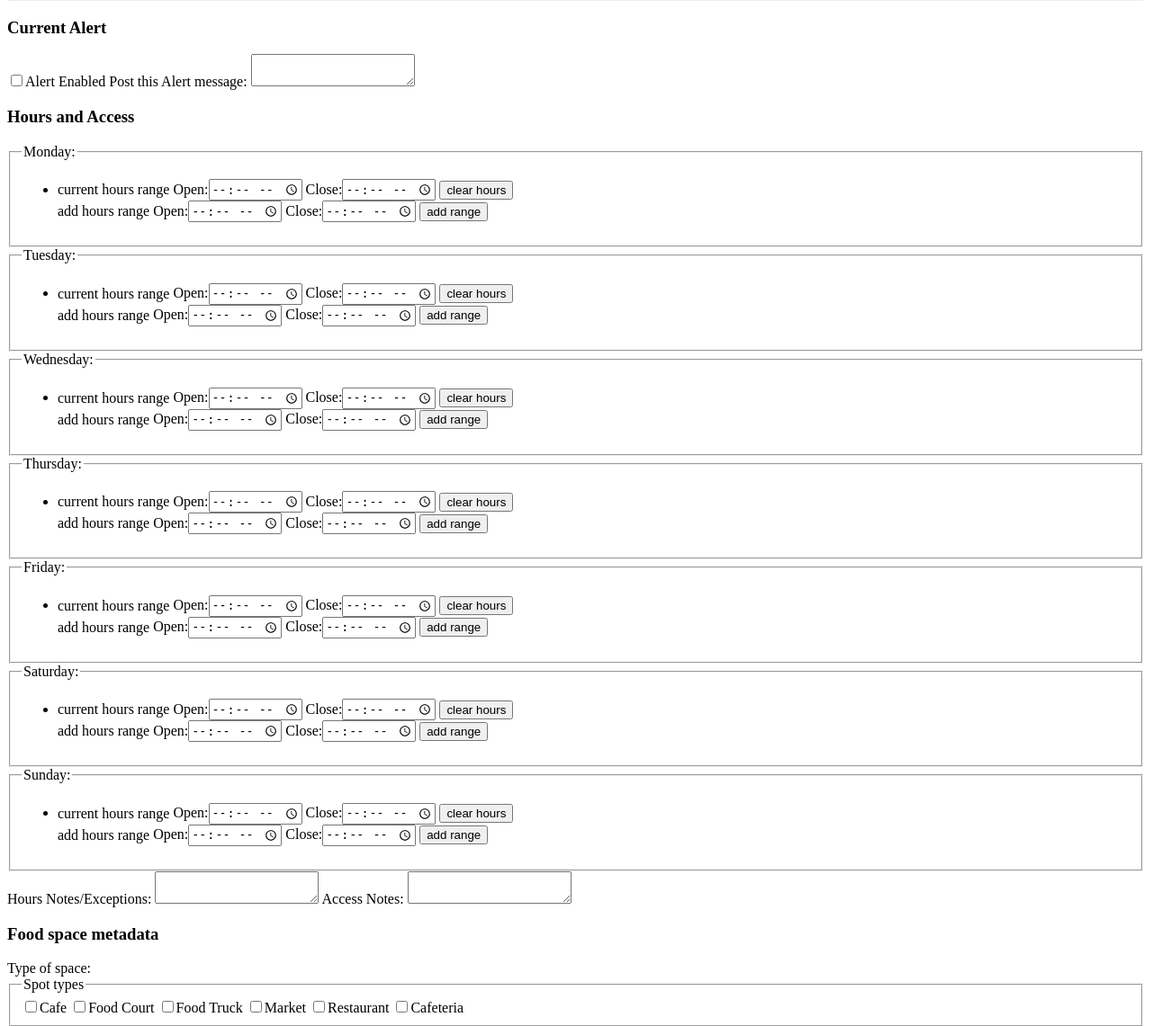
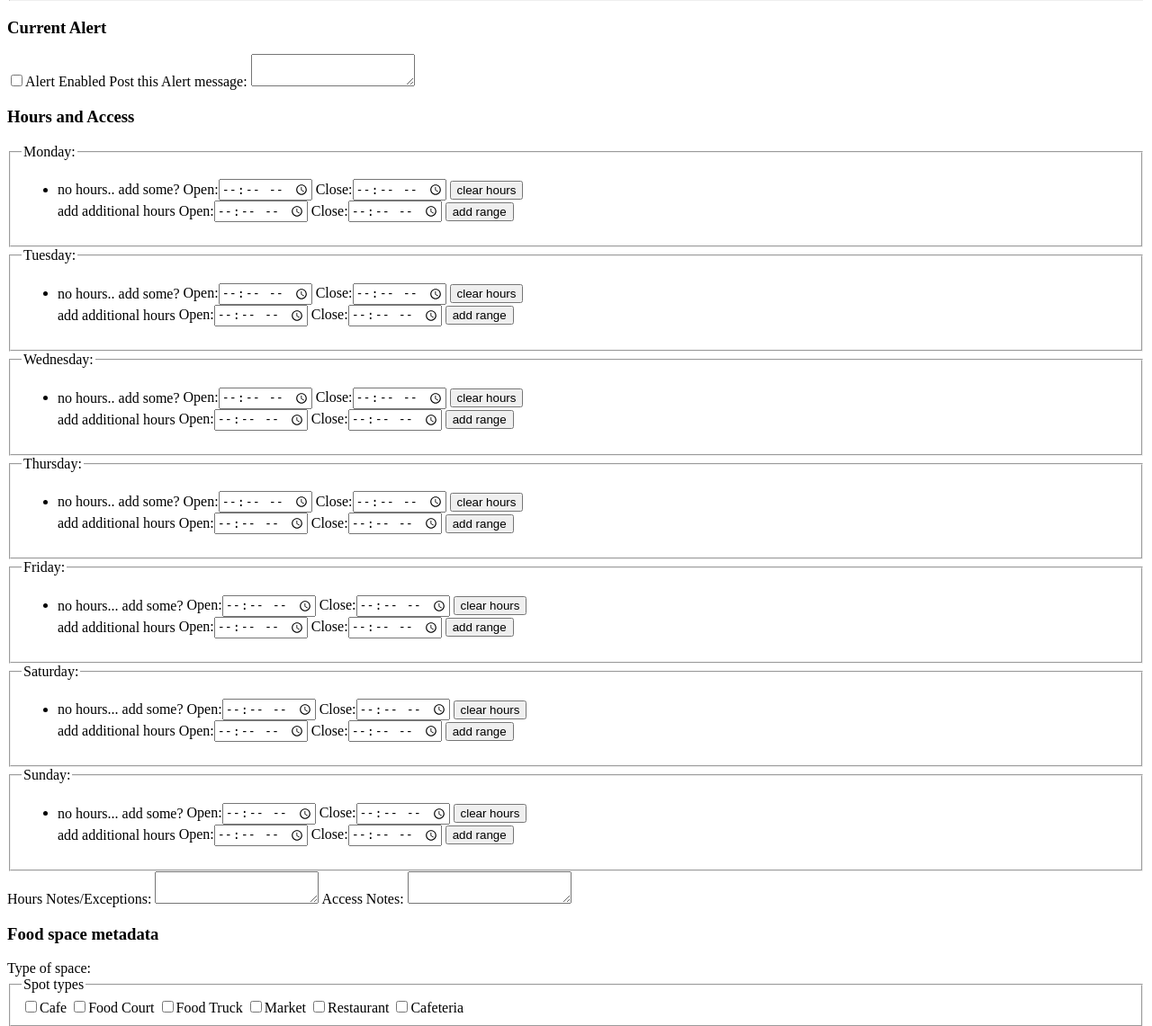
Before and after one commit to uw-it-aca/scout-manager, a Django app: template scout_manager/templates/scout_manager/spaces_edit.html in a window 1280 px wide. Shown: the part 596-1737 px from the top of the page at 90% size. Run offline with Django 3.2, Linux system fonts and the light colour scheme; the template is opened without the code that fills it, so the values that code supplies are empty; some libraries are stand-ins or nearby versions.

Commit message:
Updates hours input text.

```diff
--- a/scout_manager/templates/scout_manager/spaces_edit.html
+++ b/scout_manager/templates/scout_manager/spaces_edit.html
@@ -135,18 +135,19 @@
         <ul>
             <li class="flex-container">
                 <div class="flex-item">
-                    current hours range
                     {% for hours in spot.hours.monday %}
+                    current hours
                     <label for="">Open:<input type="time" name="" value="{{ hours.0|time:"H:i"}}" /></label>
                     <label for="">Close:<input type="time" name="" value="{{ hours.1|time:"H:i" }}" /></label>
                     {% empty %}
+                    no hours.. add some?
                     <label for="">Open:<input type="time" name="" value="" /></label>
                     <label for="">Close:<input type="time" name="" value="" /></label>
                     {% endfor %}
                     <input type="button" value="clear hours" title="clear hours" class="mgr-clear-hours">
                 </div>
                 <div class="scope flex-item">
-                    add hours range
+                    add additional hours
                     <label for="">Open:<input type="time" name="" value="" /></label>
                     <label for="">Close:<input type="time" name="" value="" /></label>
                     <input type="button" value="add range" title="add range" class="scope">
@@ -160,18 +161,19 @@
         <ul>
             <li class="flex-container">
                 <div class="flex-item">
-                    current hours range
                     {% for hours in spot.hours.tuesday %}
+                    current hours
                     <label for="">Open:<input type="time" name="" value="{{ hours.0|time:"H:i"}}" /></label>
                     <label for="">Close:<input type="time" name="" value="{{ hours.1|time:"H:i" }}" /></label>
                     {% empty %}
+                    no hours.. add some?
                     <label for="">Open:<input type="time" name="" value="" /></label>
                     <label for="">Close:<input type="time" name="" value="" /></label>
                     {% endfor %}
                     <input type="button" value="clear hours" title="clear hours" class="mgr-clear-hours">
                 </div>
                 <div class="scope flex-item">
-                    add hours range
+                    add additional hours
                     <label for="">Open:<input type="time" name="" value="" /></label>
                     <label for="">Close:<input type="time" name="" value="" /></label>
                     <input type="button" value="add range" title="add range" class="scope">
@@ -185,18 +187,19 @@
         <ul>
             <li class="flex-container">
                 <div class="flex-item">
-                    current hours range
                     {% for hours in spot.hours.wednesday %}
+                    current hours
                     <label for="">Open:<input type="time" name="" value="{{ hours.0|time:"H:i"}}" /></label>
                     <label for="">Close:<input type="time" name="" value="{{ hours.1|time:"H:i" }}" /></label>
                     {% empty %}
+                    no hours.. add some?
                     <label for="">Open:<input type="time" name="" value="" /></label>
                     <label for="">Close:<input type="time" name="" value="" /></label>
                     {% endfor %}
                     <input type="button" value="clear hours" title="clear hours" class="mgr-clear-hours">
                 </div>
                 <div class="scope flex-item">
-                    add hours range
+                    add additional hours
                     <label for="">Open:<input type="time" name="" value="" /></label>
                     <label for="">Close:<input type="time" name="" value="" /></label>
                     <input type="button" value="add range" title="add range" class="scope">
@@ -210,18 +213,20 @@
         <ul>
             <li class="flex-container">
                 <div class="flex-item">
-                    current hours range
+
                     {% for hours in spot.hours.thursday %}
+                    current hours
                     <label for="">Open:<input type="time" name="" value="{{ hours.0|time:"H:i"}}" /></label>
                     <label for="">Close:<input type="time" name="" value="{{ hours.1|time:"H:i" }}" /></label>
                     {% empty %}
+                    no hours.. add some?
                     <label for="">Open:<input type="time" name="" value="" /></label>
                     <label for="">Close:<input type="time" name="" value="" /></label>
                     {% endfor %}
                     <input type="button" value="clear hours" title="clear hours" class="mgr-clear-hours">
                 </div>
                 <div class="scope flex-item">
-                    add hours range
+                    add additional hours
                     <label for="">Open:<input type="time" name="" value="" /></label>
                     <label for="">Close:<input type="time" name="" value="" /></label>
                     <input type="button" value="add range" title="add range" class="scope">
@@ -235,18 +240,19 @@
         <ul>
             <li class="flex-container">
                 <div class="flex-item">
-                    current hours range
                     {% for hours in spot.hours.friday %}
+                    current hours
                     <label for="">Open:<input type="time" name="" value="{{ hours.0|time:"H:i"}}" /></label>
                     <label for="">Close:<input type="time" name="" value="{{ hours.1|time:"H:i" }}" /></label>
                     {% empty %}
+                    no hours... add some?
                     <label for="">Open:<input type="time" name="" value="" /></label>
                     <label for="">Close:<input type="time" name="" value="" /></label>
                     {% endfor %}
                     <input type="button" value="clear hours" title="clear hours" class="mgr-clear-hours">
                 </div>
                 <div class="scope flex-item">
-                    add hours range
+                    add additional hours
                     <label for="">Open:<input type="time" name="" value="" /></label>
                     <label for="">Close:<input type="time" name="" value="" /></label>
                     <input type="button" value="add range" title="add range" class="scope">
@@ -260,18 +266,19 @@
         <ul>
             <li class="flex-container">
                 <div class="flex-item">
-                    current hours range
                     {% for hours in spot.hours.saturday %}
+                    current hours
                     <label for="">Open:<input type="time" name="" value="{{ hours.0|time:"H:i"}}" /></label>
                     <label for="">Close:<input type="time" name="" value="{{ hours.1|time:"H:i" }}" /></label>
                     {% empty %}
+                    no hours... add some?
                     <label for="">Open:<input type="time" name="" value="" /></label>
                     <label for="">Close:<input type="time" name="" value="" /></label>
                     {% endfor %}
                     <input type="button" value="clear hours" title="clear hours" class="mgr-clear-hours">
                 </div>
                 <div class="scope flex-item">
-                    add hours range
+                    add additional hours
                     <label for="">Open:<input type="time" name="" value="" /></label>
                     <label for="">Close:<input type="time" name="" value="" /></label>
                     <input type="button" value="add range" title="add range" class="scope">
@@ -285,18 +292,19 @@
         <ul>
             <li class="flex-container">
                 <div class="flex-item">
-                    current hours range
                     {% for hours in spot.hours.sunday %}
+                    current hours
                     <label for="">Open:<input type="time" name="" value="{{ hours.0|time:"H:i"}}" /></label>
                     <label for="">Close:<input type="time" name="" value="{{ hours.1|time:"H:i" }}" /></label>
                     {% empty %}
+                    no hours... add some?
                     <label for="">Open:<input type="time" name="" value="" /></label>
                     <label for="">Close:<input type="time" name="" value="" /></label>
                     {% endfor %}
                     <input type="button" value="clear hours" title="clear hours" class="mgr-clear-hours">
                 </div>
                 <div class="scope flex-item">
-                    add hours range
+                    add additional hours
                     <label for="">Open:<input type="time" name="" value="" /></label>
                     <label for="">Close:<input type="time" name="" value="" /></label>
                     <input type="button" value="add range" title="add range" class="scope">
```
